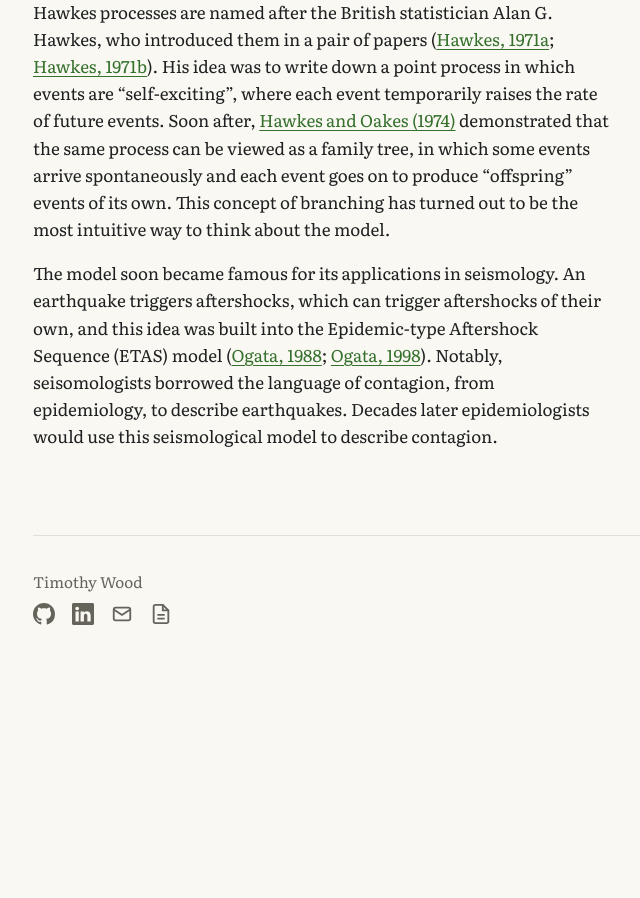
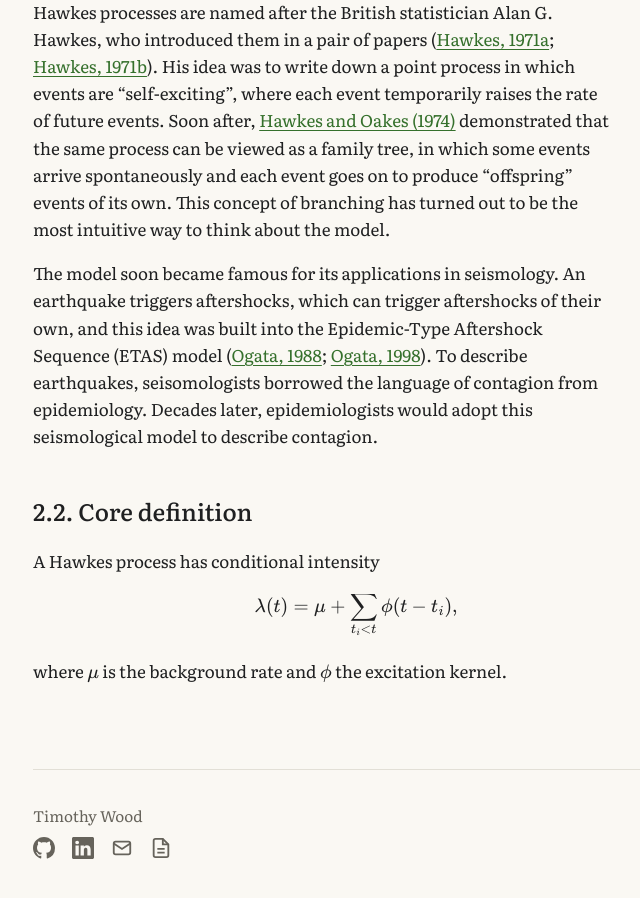
Before and after one commit to timj-wood/timj-wood.github.io, a Jekyll site: the page built from _posts/2026-09-20-hawkes-processes.md, in a window 1280 px wide and 900 px high, scrolled down 3511 px. Shown: the whole window, without its empty margins (284-924 px from the left). Built offline with Jekyll 4.4.1, drawn with Linux system fonts in a browser that asks for light colours; before the commit the page ends 4193 px from its top, so only the background shows below that; some of the changed text lies outside the part shown.

Commit message:
Update 2026-09-20-hawkes-processes.md

```diff
--- a/_posts/2026-09-20-hawkes-processes.md
+++ b/_posts/2026-09-20-hawkes-processes.md
@@ -73,4 +73,12 @@ is known as the **compensator**: the cumulative number of events the model expec
 
 Hawkes processes are named after the British statistician Alan G. Hawkes, who introduced them in a pair of papers ([Hawkes, 1971a](https://academic-oup-com.bris.idm.oclc.org/biomet/article/58/1/83/224809); [Hawkes, 1971b](https://academic-oup-com.bris.idm.oclc.org/jrsssb/article/33/3/438/7027167)). His idea was to write down a point process in which events are "self-exciting", where each event temporarily raises the rate of future events. Soon after, [Hawkes and Oakes (1974)](https://www-cambridge-org.bris.idm.oclc.org/core/journals/journal-of-applied-probability/article/abs/cluster-process-representation-of-a-selfexciting-process/E836A3D07D808068E2F9F3E7E366B081) demonstrated that the same process can be viewed as a family tree, in which some events arrive spontaneously and each event goes on to produce "offspring" events of its own. This concept of branching has turned out to be the most intuitive way to think about the model.
 
-The model soon became famous for its applications in seismology. An earthquake triggers aftershocks, which can trigger aftershocks of their own, and this idea was built into the Epidemic-type Aftershock Sequence (ETAS) model ([Ogata, 1988](https://www-tandfonline-com.bris.idm.oclc.org/doi/abs/10.1080/01621459.1988.10478560?casa_token=W-srgC9krLYAAAAA:3HduSWc9el-inU3aIGRQcXjM6qyHG7mSpMB156f02R4JE8XDi_soQjGcxtBbyL8VQozYUJWXgp6IxQ); [Ogata, 1998](https://link-springer-com.bris.idm.oclc.org/article/10.1023/A:1003403601725)). Notably, seisomologists borrowed the language of contagion, from epidemiology, to describe earthquakes. Decades later epidemiologists would use this seismological model to describe contagion.
+The model soon became famous for its applications in seismology. An earthquake triggers aftershocks, which can trigger aftershocks of their own, and this idea was built into the Epidemic-Type Aftershock Sequence (ETAS) model ([Ogata, 1988](https://www-tandfonline-com.bris.idm.oclc.org/doi/abs/10.1080/01621459.1988.10478560?casa_token=W-srgC9krLYAAAAA:3HduSWc9el-inU3aIGRQcXjM6qyHG7mSpMB156f02R4JE8XDi_soQjGcxtBbyL8VQozYUJWXgp6IxQ); [Ogata, 1998](https://link-springer-com.bris.idm.oclc.org/article/10.1023/A:1003403601725)). To describe earthquakes, seisomologists borrowed the language of contagion from epidemiology. Decades later, epidemiologists would adopt this seismological model to describe contagion.
+
+## 2.2. Core definition
+
+A Hawkes process has conditional intensity
+
+$$\lambda(t) = \mu + \sum_{t_i < t} \phi(t - t_i),$$
+
+where $\mu$ is the background rate and $\phi$ the excitation kernel.
```
